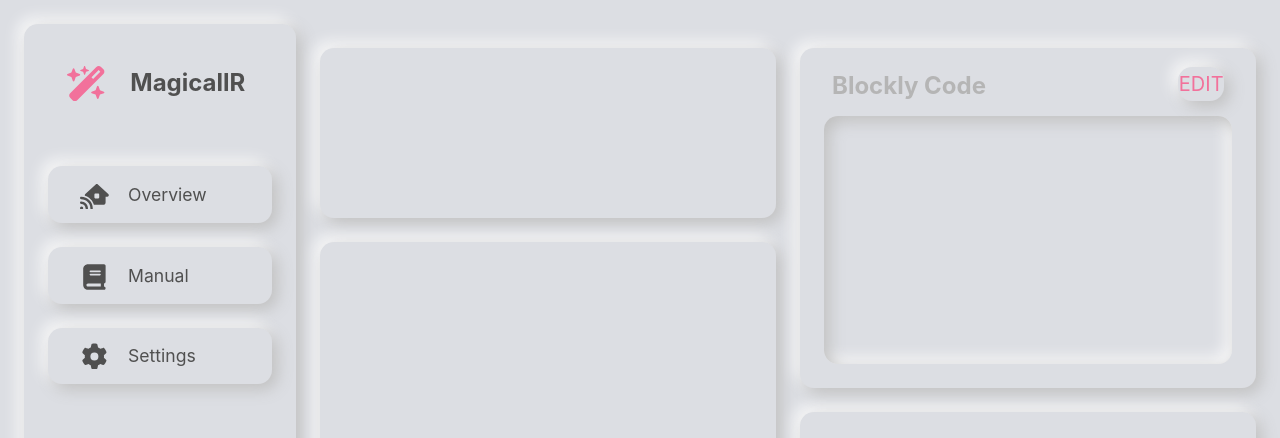
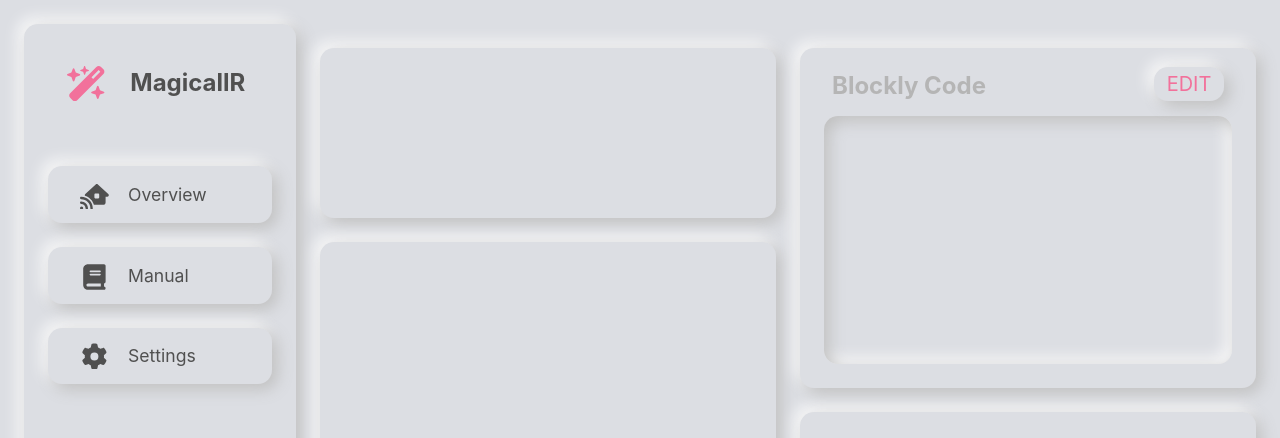
Before and after one commit to RyanUnicorn/legendary-remote-server, a Vue app in the folder frontend/: page /devices in a window 1280 px wide. Shown: the top 438 px of the page. Built offline with nearby package versions, Linux system fonts and the light colour scheme.

Commit message:
Set the min-height and min-width of editButton and BlocklyWrpper in DeviceBlocklyCode.

```diff
--- a/frontend/src/components/device/DeviceBlocklyCode.vue
+++ b/frontend/src/components/device/DeviceBlocklyCode.vue
@@ -17,6 +17,7 @@
 <style scoped>
 
   .blocklyWrapper{
+    min-width: 300px;
     position: relative;
     padding: var(--spacing-const);
 
@@ -37,6 +38,8 @@
   .editButton{
     height: 10%;
     width: 10%;
+    min-width: 70px;
+    min-height: 20px;
 
     position: absolute;
     top: 1.2rem;
```
